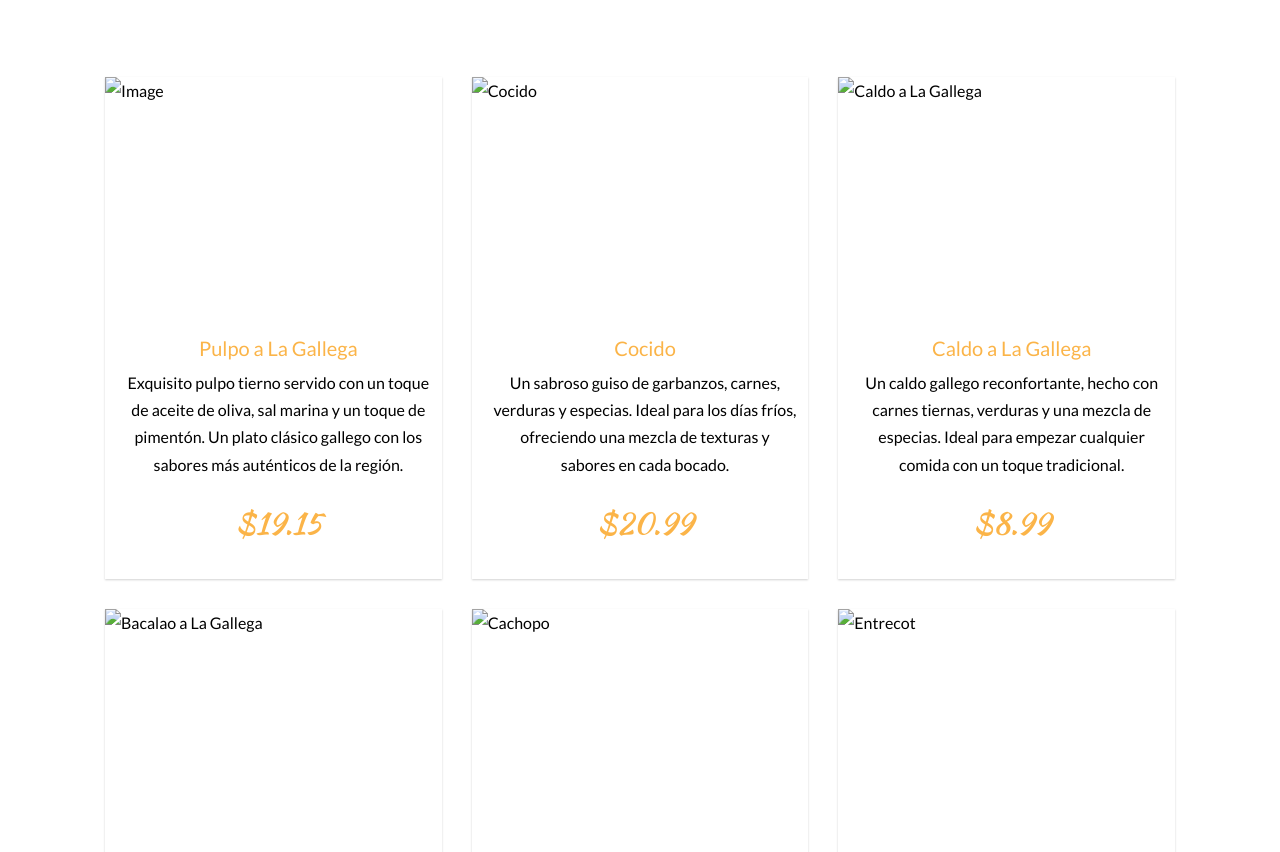
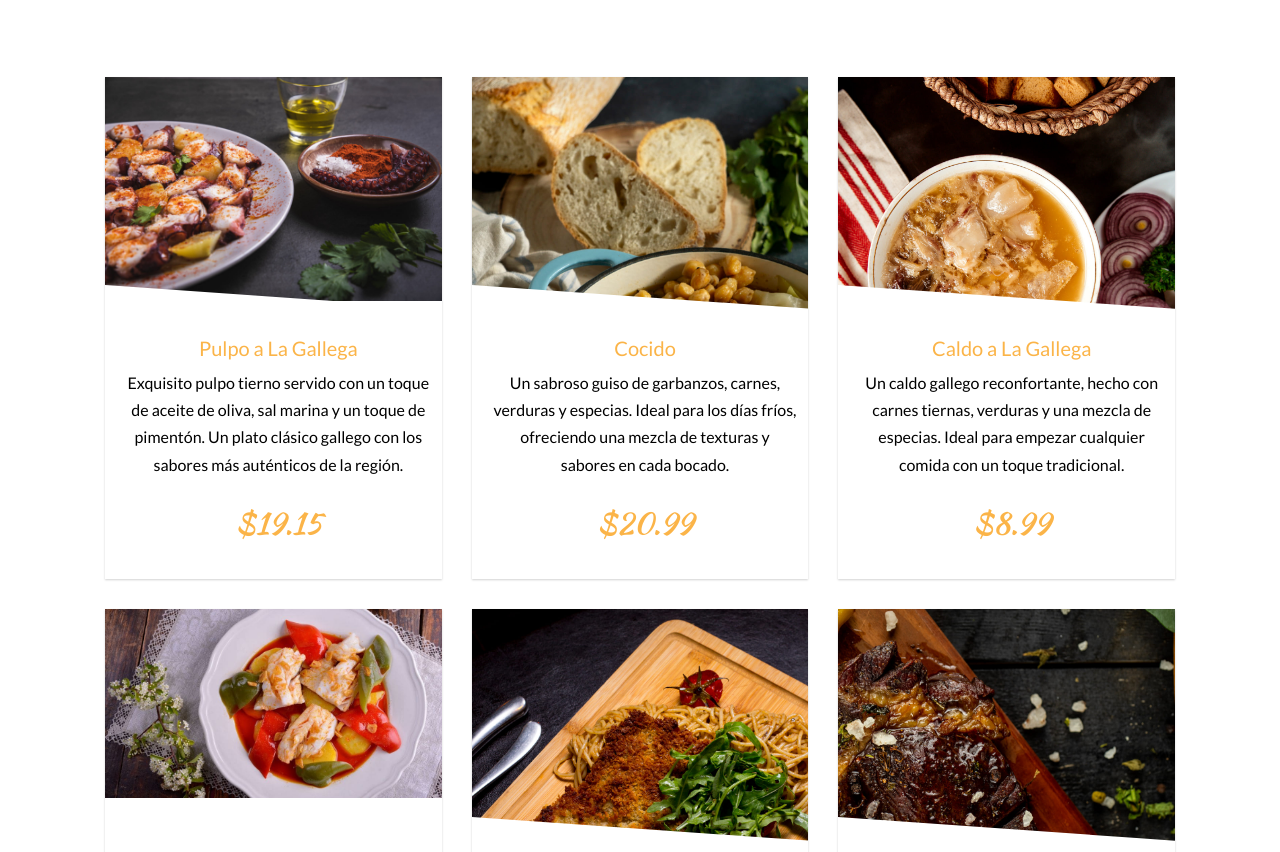
Before and after one commit to MauricioDiaz-G/celtica, a plain HTML site: page index.html in a window 1280 px wide. Shown: the part 1180-2032 px from the top of the page. Drawn offline with Linux system fonts and the light colour scheme; the site is published under a folder, as on GitHub Pages, so addresses that start at the root find nothing; files whose address does not match are found by name.

Commit message:
Update index.html

```diff
--- a/index.html
+++ b/index.html
@@ -169,10 +169,10 @@
 			<div class="row">
 
 				<div class="col-lg-4 col-md-4 col-sm-6">
-					<a href="/images/inicio/pulpo.jpg" class="fh5co-card-item image-popup">
+					<a href="images/inicio/pulpo.jpg" class="fh5co-card-item image-popup">
 						<figure>
 							<div class="overlay"><i class="ti-plus"></i></div>
-							<img src="/images/inicio/pulpo.jpg" alt="Image" class="img-responsive">
+							<img src="images/inicio/pulpo.jpg" alt="Image" class="img-responsive">
 						</figure>
 						<div class="fh5co-text">
 							<h2>Pulpo a La Gallega</h2>
@@ -183,10 +183,10 @@
 						</div>
 
 						<div class="col-lg-4 col-md-4 col-sm-6">
-							<a href="/images/inicio/cocido.jpg" class="fh5co-card-item image-popup">
+							<a href="images/inicio/cocido.jpg" class="fh5co-card-item image-popup">
 								<figure>
 									<div class="overlay"><i class="ti-plus"></i></div>
-									<img src="/images/inicio/cocido.jpg" alt="Cocido" class="img-responsive">
+									<img src="images/inicio/cocido.jpg" alt="Cocido" class="img-responsive">
 								</figure>
 								<div class="fh5co-text">
 									<h2>Cocido</h2>
@@ -200,7 +200,7 @@
 							<a href="images/inicio/cGallega.jpg" class="fh5co-card-item image-popup">
 								<figure>
 									<div class="overlay"><i class="ti-plus"></i></div>
-									<img src="/images/inicio/cGallega.jpg" alt="Caldo a La Gallega" class="img-responsive">
+									<img src="images/inicio/cGallega.jpg" alt="Caldo a La Gallega" class="img-responsive">
 								</figure>
 								<div class="fh5co-text">
 									<h2>Caldo a La Gallega</h2>
@@ -211,10 +211,10 @@
 						</div>
 
 						<div class="col-lg-4 col-md-4 col-sm-6">
-							<a href="/images/inicio/bacalao.jpg" class="fh5co-card-item image-popup">
+							<a href="images/inicio/bacalao.jpg" class="fh5co-card-item image-popup">
 								<figure>
 									<div class="overlay"><i class="ti-plus"></i></div>
-									<img src="/images/inicio/bacalao.jpg" alt="Bacalao a La Gallega" class="img-responsive">
+									<img src="images/inicio/bacalao.jpg" alt="Bacalao a La Gallega" class="img-responsive">
 								</figure>
 								<div class="fh5co-text">
 									<h2>Bacalao a La Gallega</h2>
@@ -225,10 +225,10 @@
 						</div>
 
 						<div class="col-lg-4 col-md-4 col-sm-6">
-							<a href="/images/inicio/cachopo.jpg" class="fh5co-card-item image-popup">
+							<a href="images/inicio/cachopo.jpg" class="fh5co-card-item image-popup">
 								<figure>
 									<div class="overlay"><i class="ti-plus"></i></div>
-									<img src="/images/inicio/cachopo.jpg" alt="Cachopo" class="img-responsive">
+									<img src="images/inicio/cachopo.jpg" alt="Cachopo" class="img-responsive">
 								</figure>
 								<div class="fh5co-text">
 									<h2>Cachopo</h2>
@@ -239,10 +239,10 @@
 						</div>
 
 						<div class="col-lg-4 col-md-4 col-sm-6">
-							<a href="/images/inicio/Entrecot.jpg" class="fh5co-card-item image-popup">
+							<a href="images/inicio/Entrecot.jpg" class="fh5co-card-item image-popup">
 								<figure>
 									<div class="overlay"><i class="ti-plus"></i></div>
-									<img src="/images/inicio/Entrecot.jpg" alt="Entrecot" class="img-responsive">
+									<img src="images/inicio/Entrecot.jpg" alt="Entrecot" class="img-responsive">
 								</figure>
 								<div class="fh5co-text">
 									<h2>Entrecot</h2>
```
